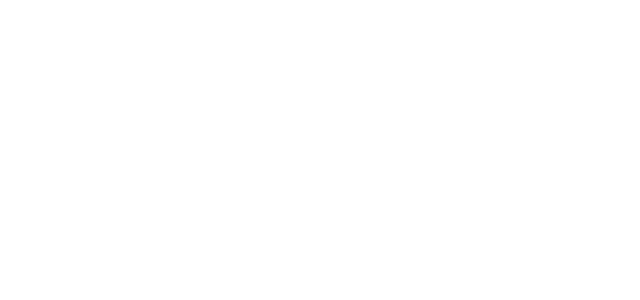
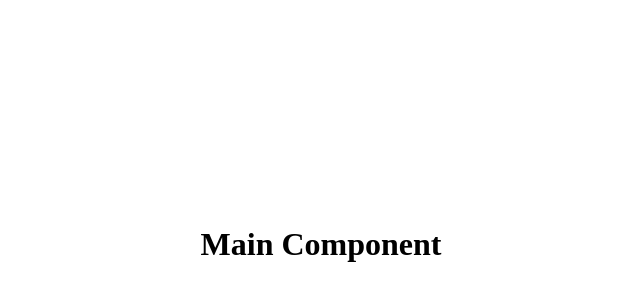
Before and after one commit to Arafat-alim/tenzies-app--Terminated, a React (Create React App) app: page / in a window 1280 px wide. Shown: the part 156-456 px from the top of the page, without its empty margins (319-959 px from the left). Built offline with nearby package versions, Linux system fonts and the light colour scheme.

Commit message:
die componennt is created

```diff
--- a/src/App.js
+++ b/src/App.js
@@ -1,5 +1,9 @@
 function App() {
-  return <div className="App"></div>;
+  return (
+    <div>
+      <h1>Main Component</h1>
+    </div>
+  );
 }
 
 export default App;
--- /dev/null
+++ b/src/components/Die.jsx
@@ -0,0 +1,5 @@
+import React from "react";
+
+export default function Die() {
+  return <div>Die Components</div>;
+}
--- a/src/index.css
+++ b/src/index.css
@@ -1,13 +1,13 @@
+* {
+  margin: 0;
+  padding: 0;
+}
+
 body {
   margin: 0;
-  font-family: -apple-system, BlinkMacSystemFont, 'Segoe UI', 'Roboto', 'Oxygen',
-    'Ubuntu', 'Cantarell', 'Fira Sans', 'Droid Sans', 'Helvetica Neue',
-    sans-serif;
-  -webkit-font-smoothing: antialiased;
-  -moz-osx-font-smoothing: grayscale;
+  display: flex;
+  align-items: center;
+  justify-content: center;
+  height: 100vh;
+
 }
-
-code {
-  font-family: source-code-pro, Menlo, Monaco, Consolas, 'Courier New',
-    monospace;
-}
```
Also changed, not shown: public/logo192.png (deleted), public/logo512.png (deleted).
